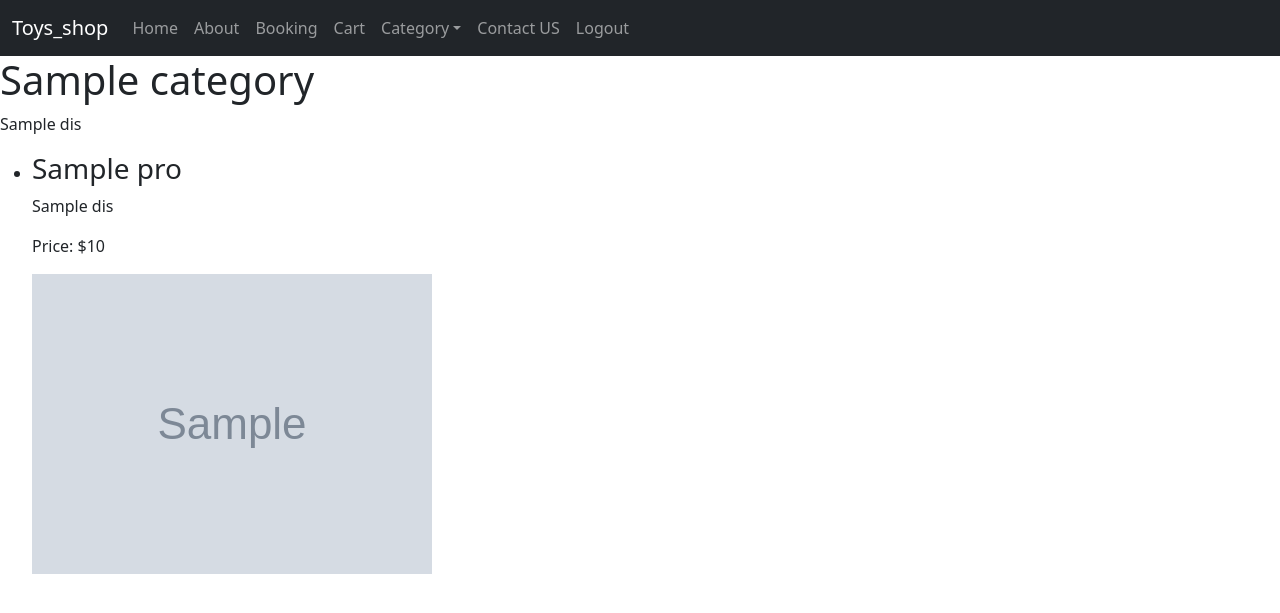
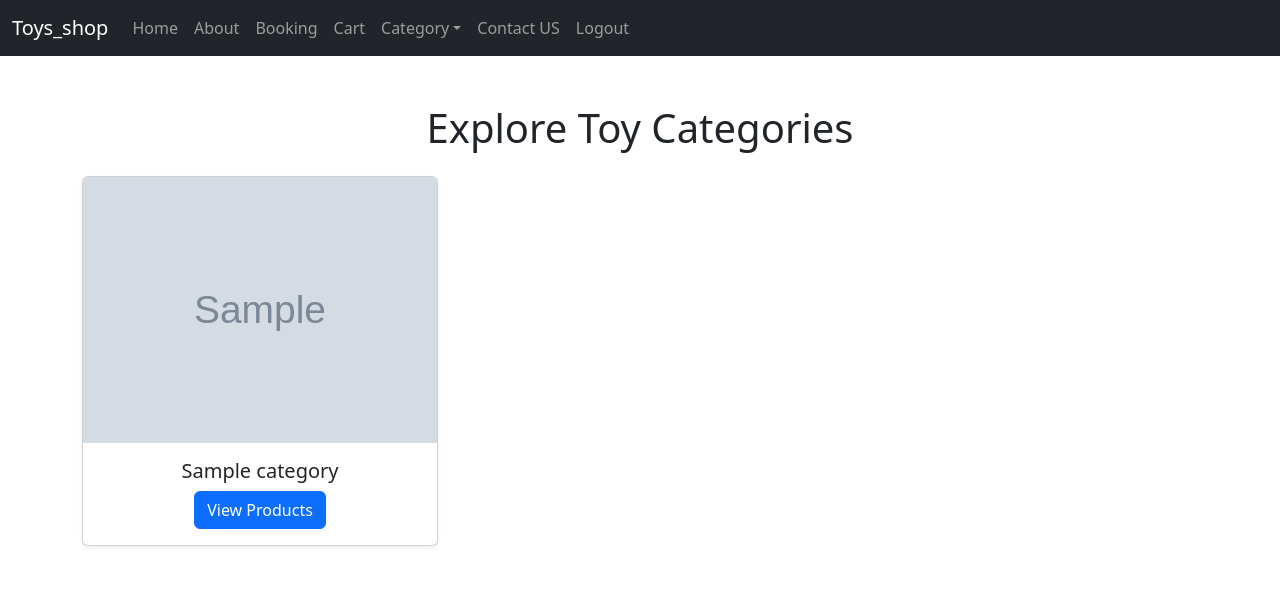
Before and after one commit to sruthykrishnan2005/toysmain, a Django app: template toys/template/user/view_cate.html in a window 1280 px wide. Shown: the top 613 px of the page. Run offline with Django 3.2, Linux system fonts and the light colour scheme; the template is opened without the code that fills it: most values are stand-ins (such as "Sample title", 1, 10 or a date in 2020); grey boxes marked "Sample" are stand-in pictures.

Commit message:
toysadded

```diff
--- a/toys/app/urls.py
+++ b/toys/app/urls.py
@@ -28,8 +28,8 @@ urlpatterns = [
     path('pro_buy/<pid>',views.pro_buy),
     path('qty_in/<cid>',views.qty_in),
     path('qty_dec/<cid>',views.qty_dec),
-    path('ride-on-vehicles/<int:name>/', views.ride_on_vehicles),
-
+    path('ride-on-vehicles/<int:name>/',views.category_view),
+    path('category_view/', views.category_view, name='view_categories'),
 
 
 ]
--- a/toys/template/user/home.html
+++ b/toys/template/user/home.html
@@ -323,9 +323,9 @@
               aria-expanded="false">Category</a>
             <ul class="dropdown-menu" aria-labelledby="navbarDropdown">
               <!-- <li><a class="dropdown-item" href="categories">Categories</a></li> -->
-              <li><a class="dropdown-item" href="ride-on-vehicles">Ride On Vehicles</a></li>
-              <li><a class="dropdown-item" href="dolls">Dolls</a></li>
-              <li><a class="dropdown-item" href="buildings">Buildings</a></li>
+              <li><a class="dropdown-item" href="../ride-on-vehicles/{{category.name}}">Ride On Vehicles</a></li>
+              <li><a class="dropdown-item" href="../dolls/{{category.name}}">Dolls</a></li>
+              <li><a class="dropdown-item" href="../buildings">Buildings</a></li>
             </ul>
           </li>
           <li class="nav-item">
--- a/toys/template/user/ride on vehicles.html
+++ b/toys/template/user/ride on vehicles.html
@@ -1,4 +1,4 @@
-<!DOCTYPE html>
+<!-- <!DOCTYPE html>
 <html lang="en">
 
 <head>
@@ -32,7 +32,6 @@
                         <a href="/" class="nav-link dropdown-toggle" id="navbarDropdown" role="button"
                             data-bs-toggle="dropdown" aria-expanded="false">Category</a>
                         <ul class="dropdown-menu" aria-labelledby="navbarDropdown">
-                            <!-- <li><a class="dropdown-item" href="categories">Categories</a></li> -->
                             <li><a class="dropdown-item" href="ride-on-vehicles">Ride On Vehicles</a></li>
                             <li><a class="dropdown-item" href="dolls">Dolls</a></li>
                             <li><a class="dropdown-item" href="buildings">Buildings</a></li>
@@ -54,4 +53,4 @@
 
 </body>
 
-</html>
+</html> -->
--- a/toys/template/user/view_cate.html
+++ b/toys/template/user/view_cate.html
@@ -50,20 +50,33 @@
             </div>
         </div>
     </nav>
-    <h1>{{ category.name }}</h1>
-    <p>{{ category.dis }}</p>
 
-    <ul>
-        {% for product in Product %}
-        <li>
-            <h3>{{ product.name }}</h3>
-            <p>{{ product.dis }}</p>
-            <p>Price: ${{ product.price }}</p>
-            <img src="{{ product.img.url }}" alt="{{ product.name }}">
-        </li>
-        {% endfor %}
-    </ul>
-
+    <div class="container mt-5">
+        <h1 class="text-center mb-4">Explore Toy Categories</h1>
+        <div class="row">
+            {% if categories %}
+            {% for category in categories %}
+            <div class="col-md-4 mb-4">
+                <div class="card shadow-sm">
+                    {% if category.image %}
+                    <img src="{{ category.image.url }}" class="card-img-top" alt="{{ category.name }}">
+                    {% else %}
+                    <img src="images/3dcar.jpg" class="card-img-top" alt="{{ category.name }}">
+                    {% endif %}
+                    <div class="card-body text-center">
+                        <h5 class="card-title">{{ category.name }}</h5>
+                        <a href="" class="btn btn-primary">View Products</a>
+                    </div>
+                </div>
+            </div>
+            {% endfor %}
+            {% else %}
+            <div class="col-12">
+                <p class="text-center">No categories available at the moment.</p>
+            </div>
+            {% endif %}
+        </div>
+    </div>
 </body>
 
 </html>
```
Also changed, not shown: toys/app/views.py (+11 -13 lines).
